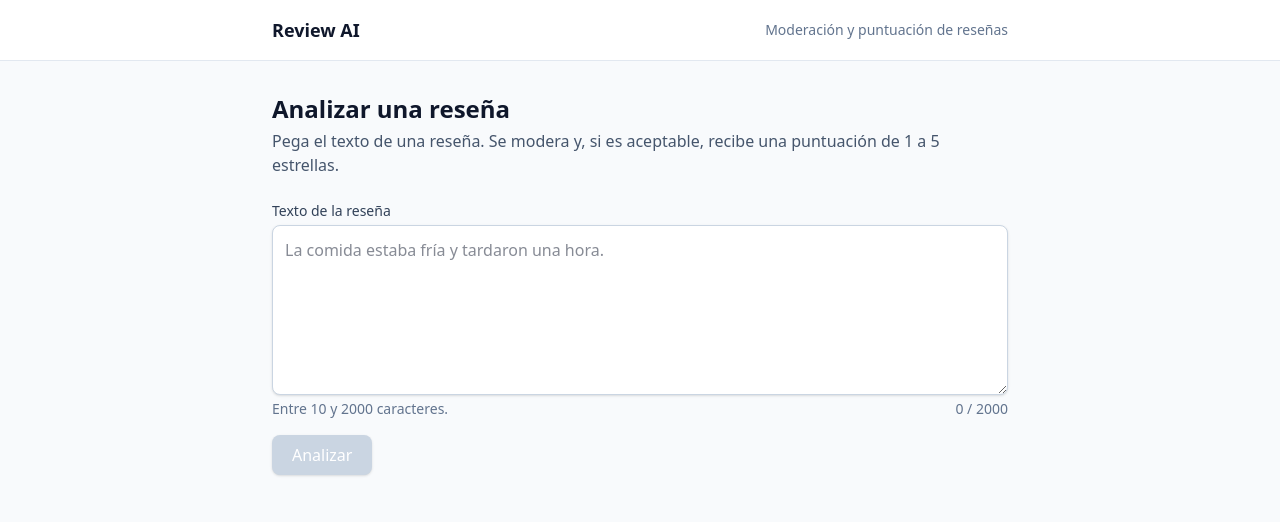
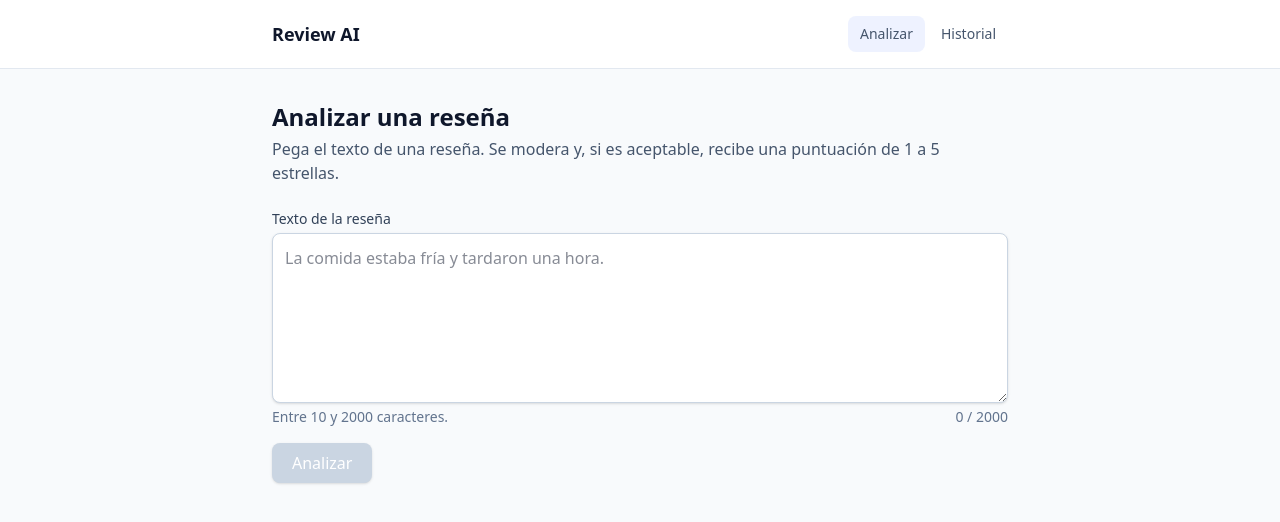
Before and after one commit to samu190804/review-ai-platform, an Angular app in the folder frontend/: page /analizar in a window 1280 px wide. Shown: the top 522 px of the page. Built offline with nearby package versions, Linux system fonts and the light colour scheme.

Commit message:
New Route

```diff
--- a/frontend/src/app/app.html
+++ b/frontend/src/app/app.html
@@ -1,7 +1,22 @@
 <header class="border-b border-slate-200 bg-white">
-  <div class="mx-auto flex max-w-3xl items-center justify-between px-4 py-4">
+  <div class="mx-auto flex max-w-3xl items-center justify-between gap-4 px-4 py-4">
     <a routerLink="/" class="text-lg font-semibold text-slate-900">Review AI</a>
-    <p class="hidden text-sm text-slate-500 sm:block">Moderación y puntuación de reseñas</p>
+    <nav aria-label="Principal" class="flex gap-1 text-sm font-medium">
+      <a
+        routerLink="/analizar"
+        routerLinkActive="bg-indigo-50 text-indigo-700"
+        class="rounded-lg px-3 py-2 text-slate-600 hover:bg-slate-100"
+      >
+        Analizar
+      </a>
+      <a
+        routerLink="/historial"
+        routerLinkActive="bg-indigo-50 text-indigo-700"
+        class="rounded-lg px-3 py-2 text-slate-600 hover:bg-slate-100"
+      >
+        Historial
+      </a>
+    </nav>
   </div>
 </header>
 
--- a/frontend/src/app/app.routes.ts
+++ b/frontend/src/app/app.routes.ts
@@ -7,5 +7,10 @@ export const routes: Routes = [
     title: 'Analizar reseña · Review AI',
     loadComponent: () => import('./pages/analyze/analyze-page').then((m) => m.AnalyzePage),
   },
+  {
+    path: 'historial',
+    title: 'Historial · Review AI',
+    loadComponent: () => import('./pages/history/history-page').then((m) => m.HistoryPage),
+  },
   { path: '**', redirectTo: 'analizar' },
 ];
--- a/frontend/src/app/app.ts
+++ b/frontend/src/app/app.ts
@@ -1,8 +1,8 @@
 import { Component } from '@angular/core';
-import { RouterLink, RouterOutlet } from '@angular/router';
+import { RouterLink, RouterLinkActive, RouterOutlet } from '@angular/router';
 
 @Component({
-  imports: [RouterOutlet, RouterLink],
+  imports: [RouterOutlet, RouterLink, RouterLinkActive],
   selector: 'app-root',
   templateUrl: './app.html',
 })
```
Also changed, not shown: 1 other file (tests, documents, lock files or other folders).
